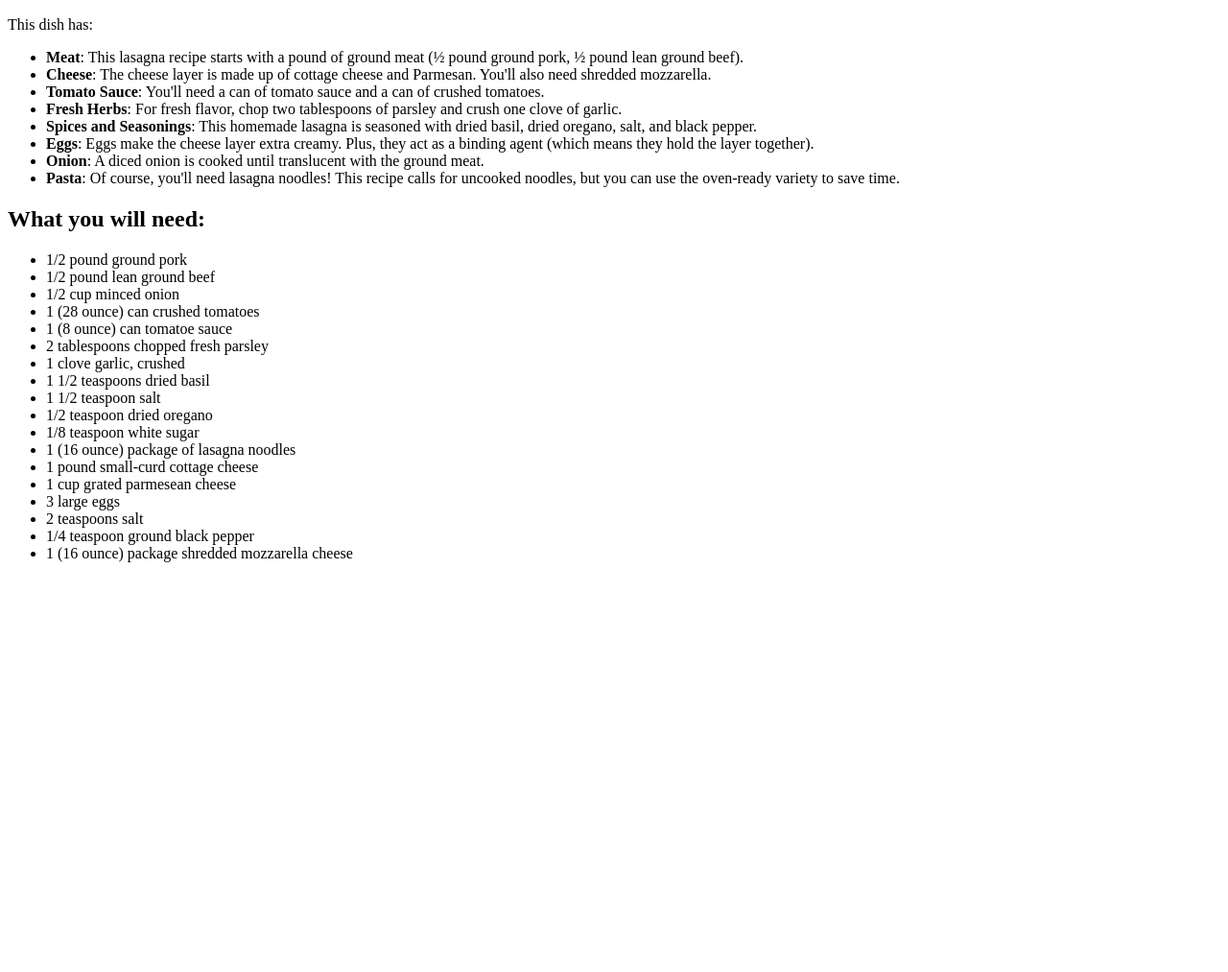
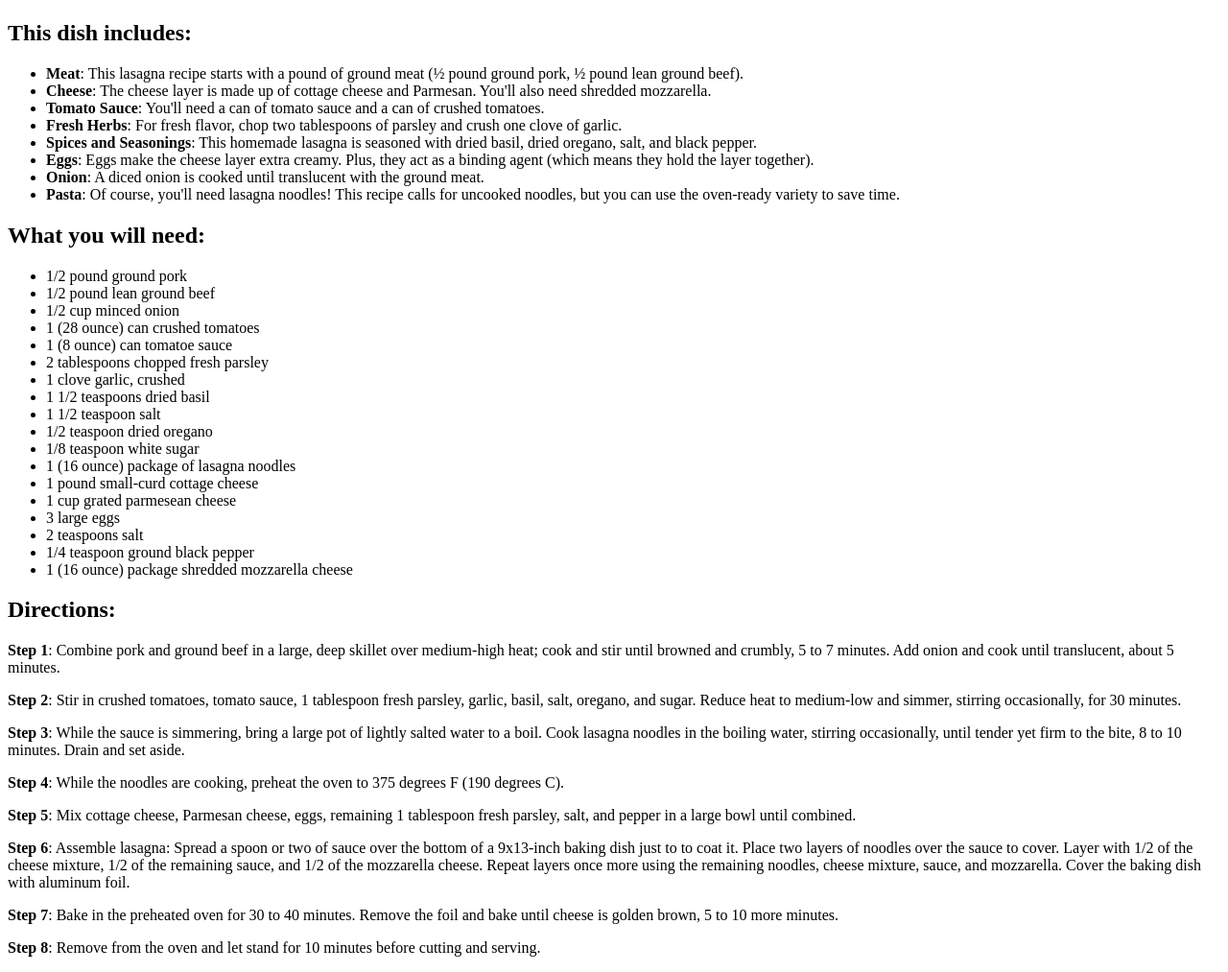
Before and after one commit to Square3Jacob/odin-recipes, a plain HTML site: page recipes/lasagna.html in a window 1280 px wide. Shown: the part 417-1430 px from the top of the page at 96% size. Before the commit the page ends 1019 px from the top, so only its background shows below. Drawn offline with Linux system fonts and the light colour scheme.

Commit message:
Added 8 steps to make the lasagna

```diff
--- a/recipes/lasagna.html
+++ b/recipes/lasagna.html
@@ -13,7 +13,7 @@
 
     <img src="https://www.allrecipes.com/thmb/eBUSgOli6tBHvzUoevbed9a6py4=/750x0/filters:no_upscale():max_bytes(150000):strip_icc()/19344_homemade-lasagna_Rita2-3x2-1-7da94c32febf48dfbcc2d29b06f54e67.jpg" alt="Some homemade lasagna on a plate">
 
-    <p>This dish has:</p>
+    <h2>This dish includes:</h2>
 
     <ul>
         <li><strong>Meat</strong>: This lasagna recipe starts with a pound of ground meat (½ pound ground pork, ½ pound lean ground beef).</li>
@@ -49,5 +49,15 @@
         <li>1 (16 ounce) package shredded mozzarella cheese</li>
     </ul>
 
+    <h2>Directions:</h2>
+
+    <p><strong>Step 1</strong>: Combine pork and ground beef in a large, deep skillet over medium-high heat; cook and stir until browned and crumbly, 5 to 7 minutes. Add onion and cook until translucent, about 5 minutes. </p>
+    <p><strong>Step 2</strong>: Stir in crushed tomatoes, tomato sauce, 1 tablespoon fresh parsley, garlic, basil, salt, oregano, and sugar. Reduce heat to medium-low and simmer, stirring occasionally, for 30 minutes. </p>
+    <p><strong>Step 3</strong>: While the sauce is simmering, bring a large pot of lightly salted water to a boil. Cook lasagna noodles in the boiling water, stirring occasionally, until tender yet firm to the bite, 8 to 10 minutes. Drain and set aside. </p>
+    <p><strong>Step 4</strong>: While the noodles are cooking, preheat the oven to 375 degrees F (190 degrees C). </p>
+    <p><strong>Step 5</strong>: Mix cottage cheese, Parmesan cheese, eggs, remaining 1 tablespoon fresh parsley, salt, and pepper in a large bowl until combined.</p>
+    <p><strong>Step 6</strong>: Assemble lasagna: Spread a spoon or two of sauce over the bottom of a 9x13-inch baking dish just to to coat it. Place two layers of noodles over the sauce to cover. Layer with 1/2 of the cheese mixture, 1/2 of the remaining sauce, and 1/2 of the mozzarella cheese. Repeat layers once more using the remaining noodles, cheese mixture, sauce, and mozzarella. Cover the baking dish with aluminum foil.</p>
+    <p><strong>Step 7</strong>: Bake in the preheated oven for 30 to 40 minutes. Remove the foil and bake until cheese is golden brown, 5 to 10 more minutes.</p>
+    <p><strong>Step 8</strong>: Remove from the oven and let stand for 10 minutes before cutting and serving.</p>
 </body>
 </html>
```
